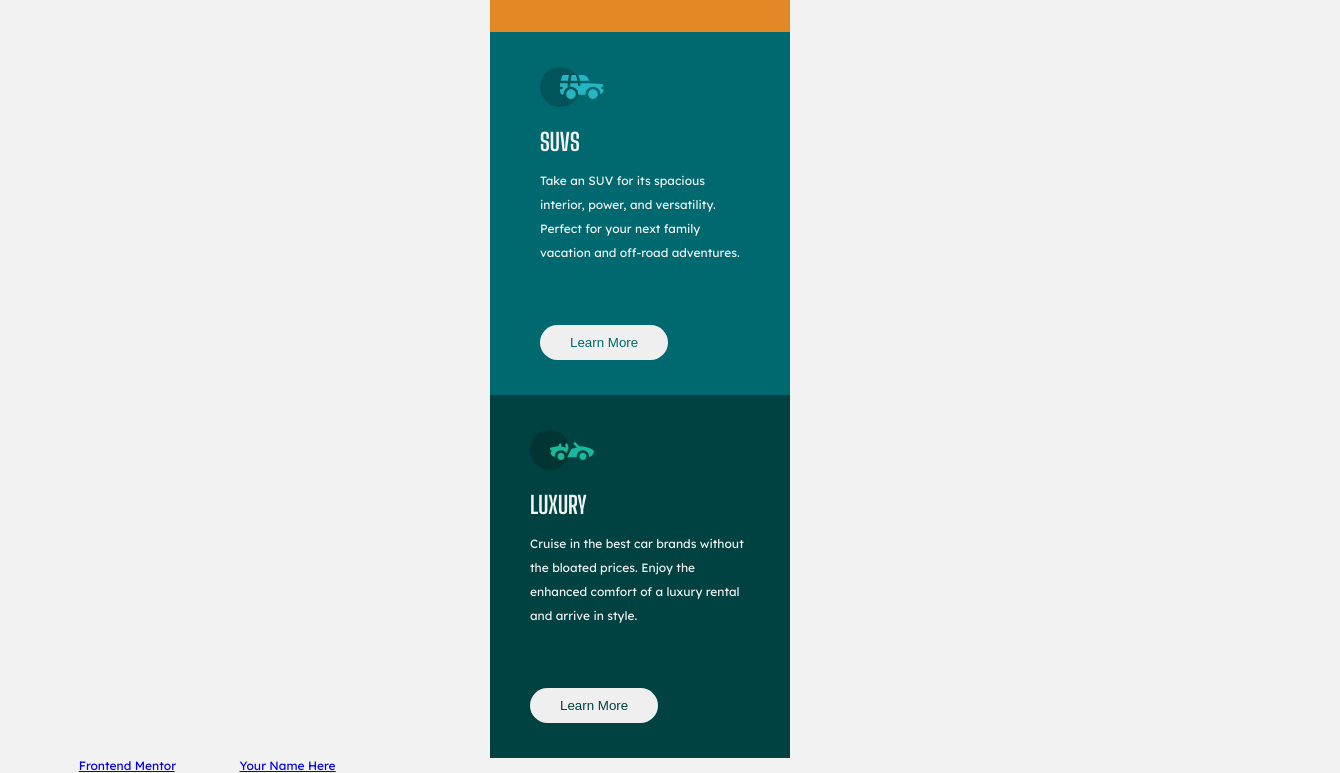
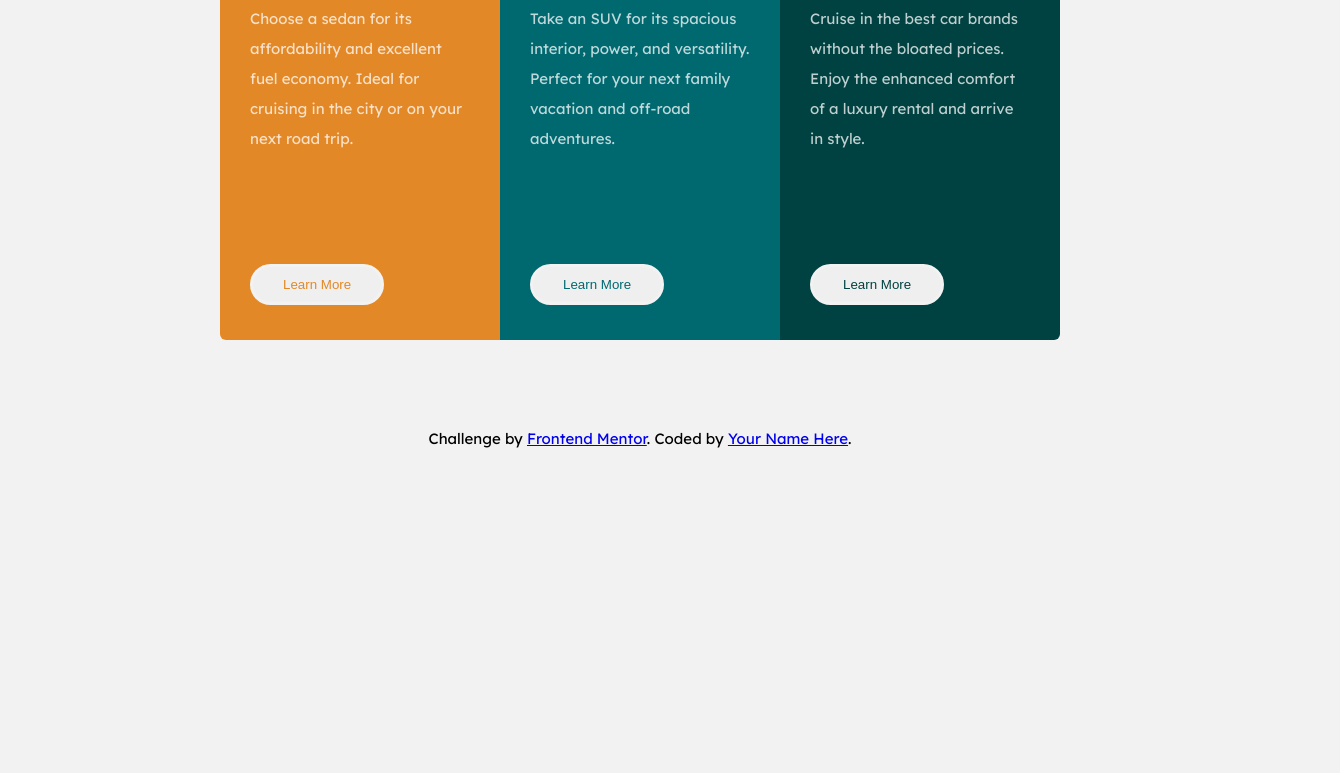
Before and after one commit to chicaboom-73/3-column-preview-card-component, a plain HTML site: page index.html in a window 1280 px wide. Shown: the part 331-1104 px from the top of the page, 1340 px wide, since content can reach past the window. After the commit the page ends 800 px from the top, so only its background shows below. Drawn offline with Linux system fonts and the light colour scheme.

Commit message:
final css

```diff
--- a/index.html
+++ b/index.html
@@ -10,33 +10,35 @@
   <title>Frontend Mentor | 3-column preview card component</title>
 </head>
 <body>
-  <main class="columns">
+
+  <div class="columns">
     <div class="col1">
       <img src="icon-sedans.svg" alt="icon of sedan vehicle">
       <h1>Sedans</h1>
-      <p>Choose a sedan for its affordability and excellent fuel economy. Ideal for cruising in the city
+      <p class="paragraph">Choose a sedan for its affordability and excellent fuel economy. Ideal for cruising in the city
       or on your next road trip.</p>
       <button class="button1">Learn More</button>
     </div>
     <div class="col2">
         <img src="icon-suvs.svg" alt="icon of SUV vehicle">
         <h1>SUVs</h1>
-        <p>Take an SUV for its spacious interior, power, and versatility. Perfect for your next family vacation
+        <p class="paragraph">Take an SUV for its spacious interior, power, and versatility. Perfect for your next family vacation
         and off-road adventures.</p>
         <button class="button2">Learn More</button>
     </div>
     <div class="col3">
         <img src="icon-luxury.svg" alt="icon of luxury vehicle">
         <h1>Luxury</h1>
-        <p>Cruise in the best car brands without the bloated prices. Enjoy the enhanced comfort of a luxury
+        <p class="paragraph">Cruise in the best car brands without the bloated prices. Enjoy the enhanced comfort of a luxury
         rental and arrive in style.</p>
         <button class="button3">Learn More</button>
     </div>
-  </main>
+  </div>
 
   <div class="attribution">
-    Challenge by <a href="https://www.frontendmentor.io?ref=challenge" target="_blank">Frontend Mentor</a>.
-    Coded by <a href="#">Your Name Here</a>.
+    <p class="attribute">Challenge by <a href="https://www.frontendmentor.io?ref=challenge" target="_blank">Frontend Mentor</a>.
+      Coded by <a href="#">Your Name Here</a>.</p>
+
   </div>
 </body>
 </html>
--- a/style.css
+++ b/style.css
@@ -1,11 +1,12 @@
-*{
-    margin: 0;
-    box-sizing: border-box;
+* , ::after, ::before{
+  box-sizing: inherit;
+  margin: 0;
+  padding:0;
 }
 
 html{
-    font-size: 12px;
-
+    font-size: 15px;
+    box-sizing: border-box;
 }
 
 :root{
@@ -16,45 +17,75 @@ html{
     --Very-light-gray: hsl(0, 0%, 95%);
 
 }
+@media screen and (min-width: 560px) {
+    .columns {
+       display: flex;
+       flex-direction: row !important;
+       align-items: center;
+       justify-content: center;
+       height: 90vh;
+        }
+    .attribution{
+    margin: -60px !important;
+    }
+    .col1{
+        border-radius: 6px 0 0 6px !important;
+    }
+    .col3{
+        border-radius: 0 6px 6px 0 !important;
+    }
+
+}
 
 body{
     background-color: var(--Very-light-gray);
-    color:var(--Very-light-gray);
+    color:var(--Transparent-white);
     font-family: 'Lexend Deca', sans-serif;
+    font-weight: 400;
 
 }
 
 .col1{
     background-color: var(--Bright-orange);
-    padding:35px 50px;
+    border-top-left-radius: 6px;
+    border-top-right-radius: 6px;
 }
 
 .col2{
     background-color: var(--Dark-cyan);
-    padding:35px 50px;
 }
 
 .col3{
     background-color: var(--Very-dark-cyan);
-    padding:35px 40px;
+    border-bottom-left-radius: 6px;
+    border-bottom-right-radius: 6px;
+}
+
+.col1, .col2, .col3{
+    max-width: 280px;
+    padding:35px 30px;
 
 }
 
 .columns{
-    max-width:300px;
-    margin: 0 auto;
+
+    margin: 50px auto;
     line-height: 2rem;
-
-
+    flex-direction: column;
+    display:flex;
+    align-items: center;
 }
 
 button{
     border-radius: 25px;
     padding: 10px 30px;
-    border:none;
+    border: solid 3px var(--Very-light-gray);
     margin-top: 60px;
-
-
+}
+button:hover{
+    cursor: pointer;
+    background-color: transparent;
+    color: var(--Very-light-gray) !important;
 }
 
 .col1 button{
@@ -70,8 +101,23 @@ button{
 }
 
 h1{
-    padding: 15px 0;
+    padding: 35px 0;
     font-family: "Big Shoulders Display", cursive;
-    font-weight: 500;
+    font-weight: 700;
     text-transform: uppercase;
+    font-size: 3rem;
+    color: var(--Very-light-gray);
 }
+.paragraph{
+    min-height: 200px;
+}
+
+.attribution{
+    margin-top: 20px;
+    text-align: center;
+
+}
+
+.attribution p{
+    color: black;
+}
```
